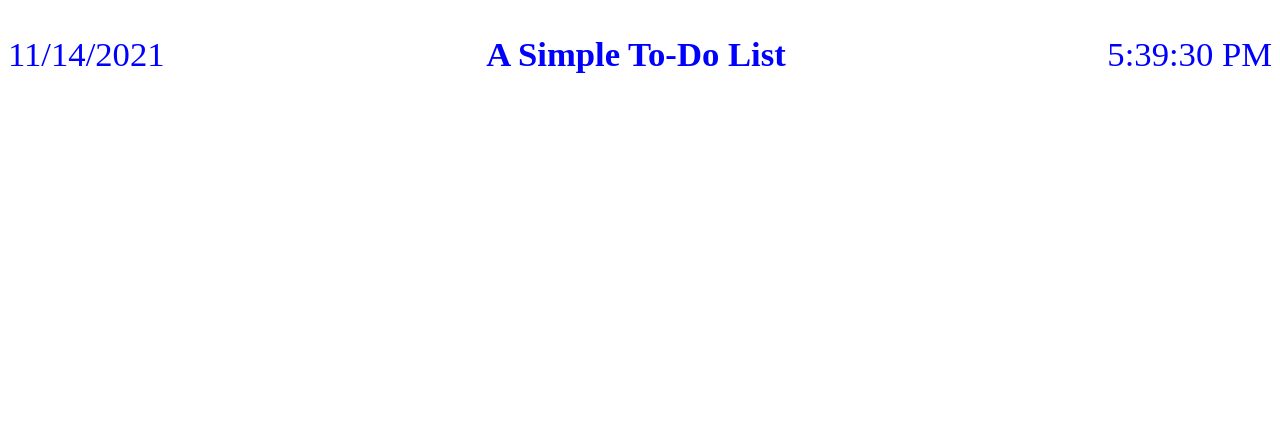
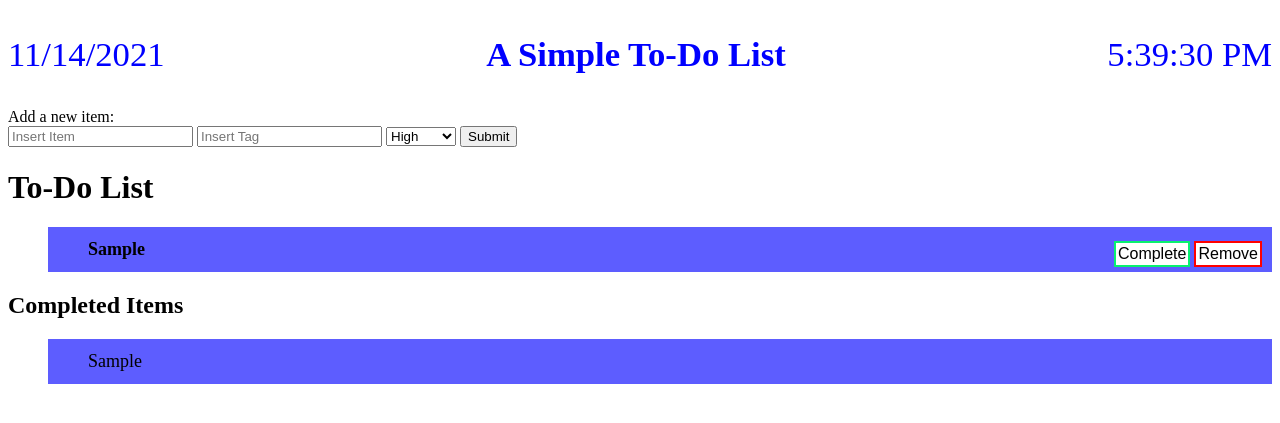
Before and after one commit to hpache/to_do_list_website, a Flask app: template templates/todo.html in a window 1280 px wide. Shown: the top 423 px of the page. Run offline with Flask 2, Linux system fonts and the light colour scheme; the template is opened without the code that fills it: values that come from a table or form of the project are taken from there, others are empty; tables that the repository leaves empty hold one stand-in row (values such as "Sample post").

Commit message:
closed #2

```diff
--- a/templates/todo.html
+++ b/templates/todo.html
@@ -14,6 +14,53 @@
             font-size: 26pt;
             color: blue;
             text-align: center;
+        }
+
+        ul li {
+        padding: 12px 8px 12px 40px;
+        list-style-type: none;
+        font-size: 18px;
+        transition: 0.2s;
+        background: rgb(93, 93, 255);
+        -webkit-user-select: none;
+        -moz-user-select: none;
+        -ms-user-select: none;
+        user-select: none;
+        }
+
+        .button {
+            border: none;
+            color: white;
+            padding: 2px 2px;
+            text-align: center;
+            text-decoration: none;
+            display: inline-block;
+            font-size: 16px;
+            margin: 2px 2px;
+            transition-duration: 0.4s;
+            cursor: pointer;
+        }
+
+        .complete {
+            background-color: white;
+            color: black;
+            border: 2px solid #07f170;
+        }
+
+        .complete:hover {
+            background-color: #07f170;
+            color: white;
+        }
+
+        .remove {
+            background-color: white;
+            color: black;
+            border: 2px solid red;
+        }
+
+        .remove:hover {
+            background-color: red;
+            color: white;
         }
 
         .right {
@@ -68,5 +115,66 @@
 
 </header>
 
+<body>
+    <div>
+        Add a new item:
+        <form action="/add" method="post">
+            <input type="text" placeholder="Insert Item" name = "todoItem">
+            <input type="text" placeholder="Insert Tag" name = "tag">
+            <select name = "priority">
+                <option value="High"> High </option>
+                <option value="Medium"> Medium </option>
+                <option value="Low"> Low </option>
+            </select>
+            <input type = "submit">
+        </form>
+    </div>
+
+    <div>
+
+        <h1> To-Do List </h1>
+        <ul>
+
+            {% for todo in incomplete %}
+
+            <li id = "todo-list-item">
+
+                    <b> {{todo.item}} </b>
+
+                <span class = "right">
+                    <form action = "/remove" method="post">
+                        <button name = "remove" value="{{todo.id}}" class = "button remove"> Remove </button>
+                    </form>
+                </span>
+
+                <span class="right">
+                    <form action = "/complete" method = "post">
+                        <button name = "complete" value = "{{todo.id}}" class = "button complete"> Complete </button>
+                    </form>
+                </span>
+
+            </li>
+
+            {% endfor %}
+
+        </form>
+    </div>
+
+    <div>
+
+        <h2> Completed Items </h2>
+
+        <ul>
+
+            {% for done in complete %}
+
+            <li> {{done.item }} </li>
+
+            {% endfor %}
+
+        </ul>
+    </div>
+</body>
+
 
 </html>
```
